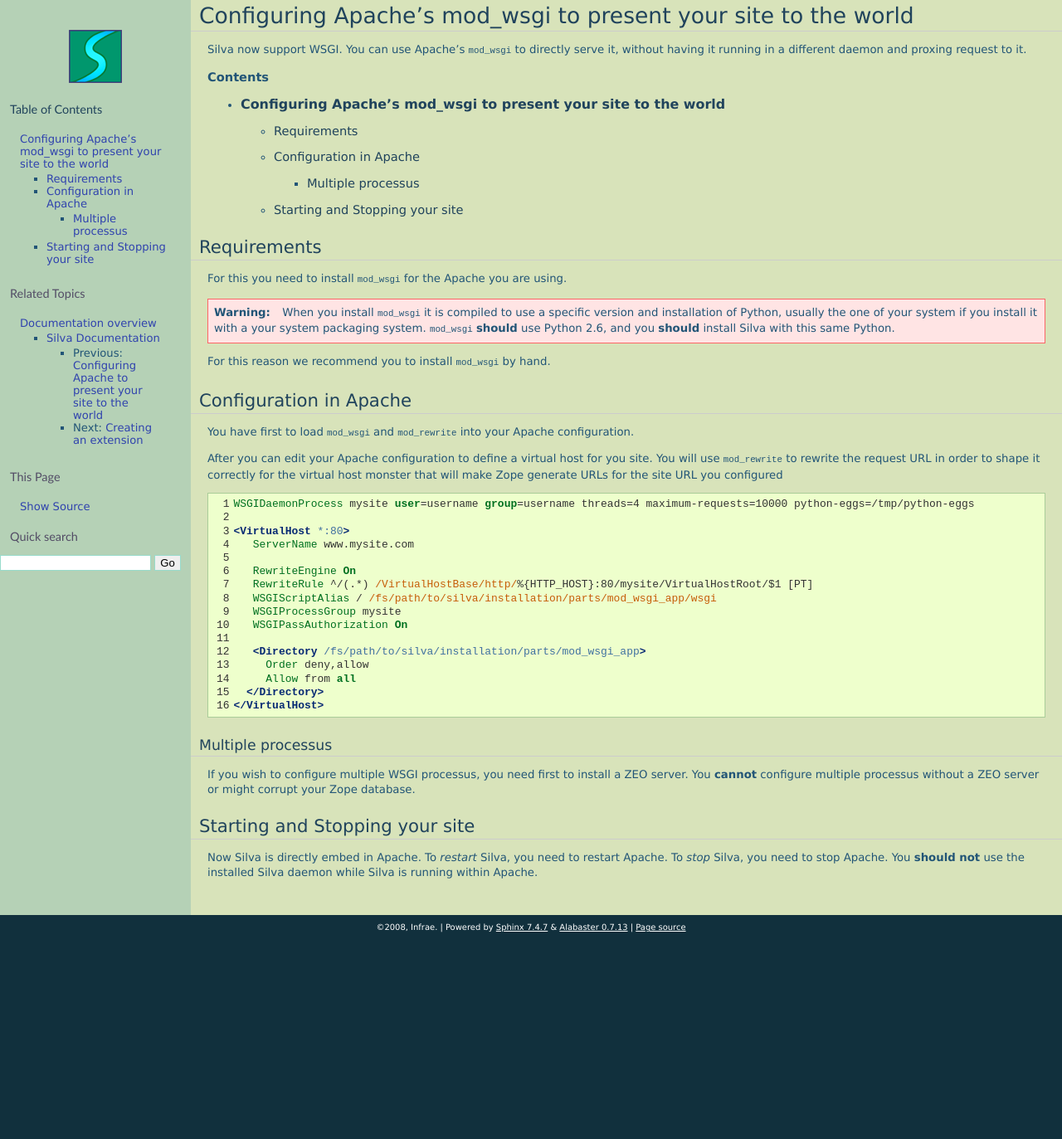
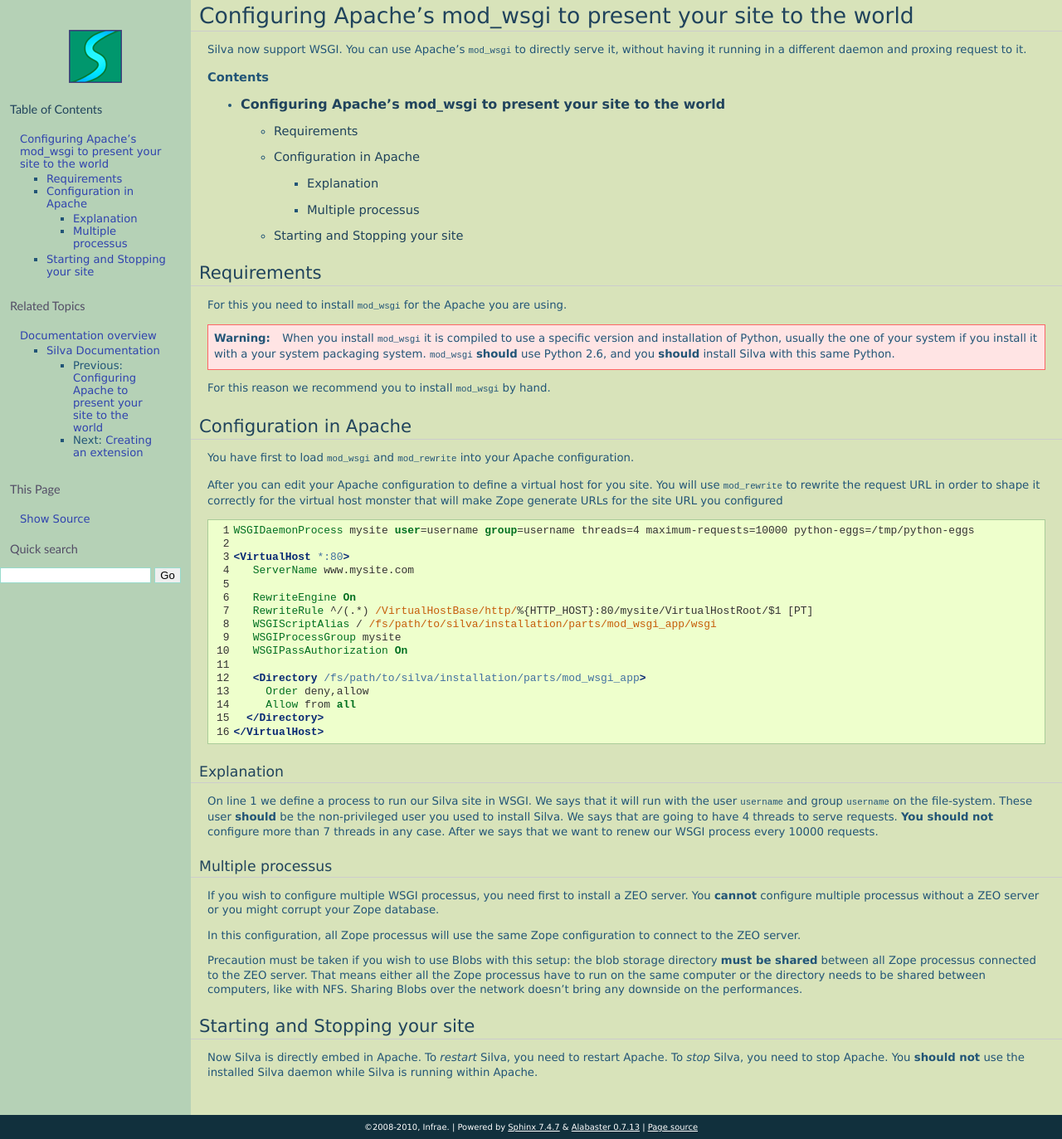
Before and after one commit to silvacms/documentation, a Sphinx documentation site: the page built from source/silva/wsgi.rst, in a window 1280 px wide. Shown: the whole page at 83% size. Built offline with Sphinx 7.4.7, drawn with Linux system fonts in a browser that asks for light colours; pages that are not in the unit, such as notebooks, are missing from menus; before the commit the page ends 1132 px from its top, so only the background shows below that.

Commit message:
Work on WSGI story.

```diff
--- a/source/.static/default.css
+++ b/source/.static/default.css
@@ -626,10 +626,14 @@ p.rubric {
 /* "Topics" */
 
 div.topic {
-    background-color: #eee;
+    background-color: #efc;
     border: 1px solid #ccc;
     padding: 0 7px 0 7px;
     margin: 10px 0 10px 0;
+}
+
+div.topic a:hover {
+    font-weight: bold;
 }
 
 p.topic-title {
--- a/source/conf.py
+++ b/source/conf.py
@@ -39,15 +39,15 @@ master_doc = 'index'
 
 # General substitutions.
 project = 'Infrae Documentation Center'
-copyright = '2008, Infrae'
+copyright = '2008-2010, Infrae'
 
 # The default replacements for |version| and |release|, also used in various
 # other places throughout the built documents.
 #
 # The short X.Y version.
-version = '2.2'
+version = '2.3'
 # The full version, including alpha/beta/rc tags.
-release = '2.2'
+release = '2.3'
 
 # There are two options for replacing |today|: either, you set today to some
 # non-false value, then it is used:
--- a/source/silva/wsgi.rst
+++ b/source/silva/wsgi.rst
@@ -59,13 +59,34 @@ make Zope generate URLs for the site URL you configured
    </VirtualHost>
 
 
+Explanation
+~~~~~~~~~~~
+
+On line 1 we define a process to run our Silva site in WSGI. We says
+that it will run with the user ``username`` and group ``username`` on
+the file-system. These user **should** be the non-privileged user you
+used to install Silva. We says that are going to have 4 threads to
+serve requests. **You should not** configure more than 7 threads in
+any case. After we says that we want to renew our WSGI process every
+10000 requests.
+
 
 Multiple processus
 ~~~~~~~~~~~~~~~~~~
 
 If you wish to configure multiple WSGI processus, you need first to
 install a ZEO server. You **cannot** configure multiple processus
-without a ZEO server or might corrupt your Zope database.
+without a ZEO server or you might corrupt your Zope database.
+
+In this configuration, all Zope processus will use the same Zope
+configuration to connect to the ZEO server.
+
+Precaution must be taken if you wish to use Blobs with this setup: the
+blob storage directory **must be shared** between all Zope processus
+connected to the ZEO server. That means either all the Zope processus
+have to run on the same computer or the directory needs to be shared
+between computers, like with NFS. Sharing Blobs over the network
+doesn't bring any downside on the performances.
 
 
 Starting and Stopping your site
```
